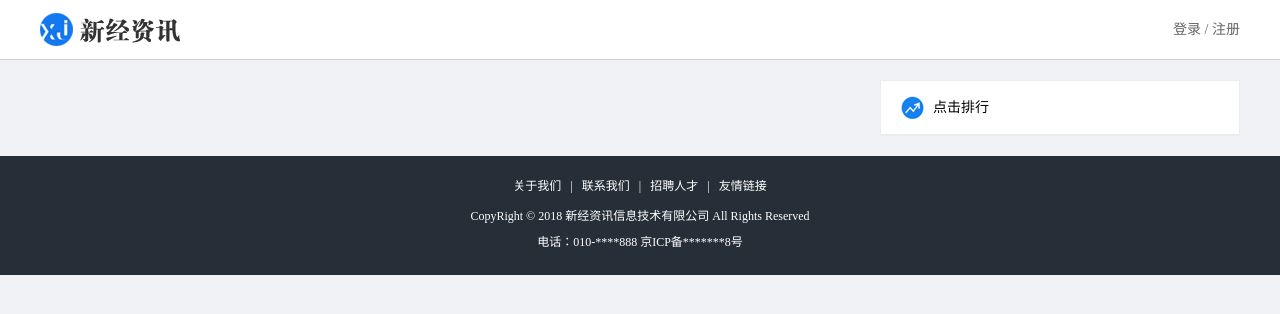
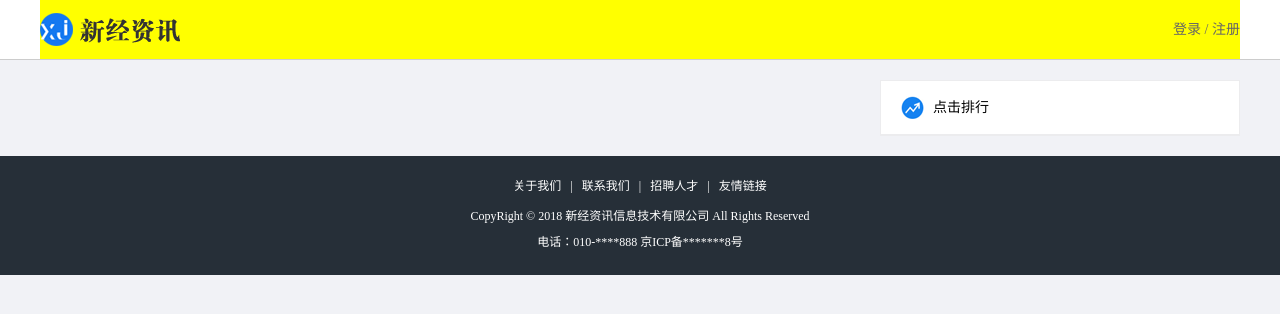
Before and after one commit to mihanglaoban/test, a Flask app: page / in a window 1280 px wide. Shown: the top 314 px of the page. Run offline with Flask 2, Linux system fonts and the light colour scheme; data that the repository does not hold is empty; parts of the project's set-up code (start-up, migrations or seed data) failed here and were passed over; some libraries are stand-ins or nearby versions.

Commit message:
add requirement

```diff
--- a/info/templates/news/base.html
+++ b/info/templates/news/base.html
@@ -13,7 +13,7 @@
 </head>
 <body>
 <div class="header_con">
-    <div class="header">
+    <div class="header" style="background:yellow">
         <a href="/" class="logo fl"><img src="../../static/news/images/logo.png" alt="logo"></a>
         {% block categoryBlock %}
             <ul class="menu fl">
```
Also changed, not shown: info/static/news/js/other.js (+5 -5 lines), requirements.txt (added, +32 -0 lines).
